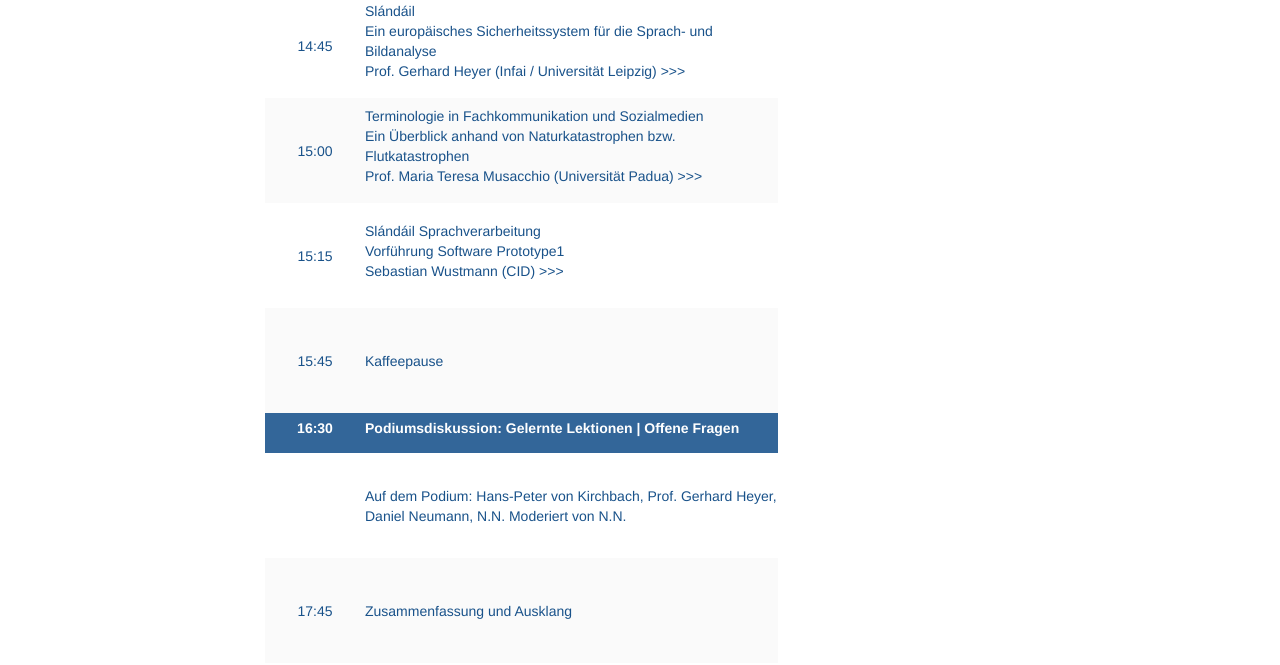
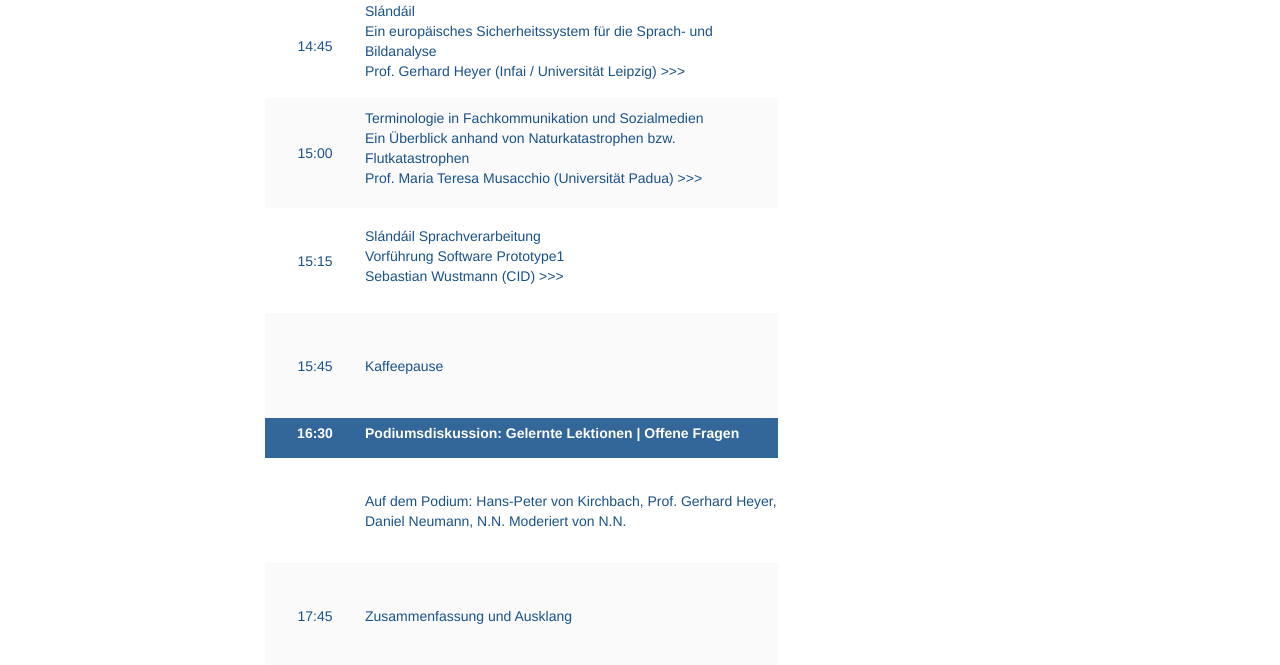
Before and after one commit to susedev/test, a Jekyll site: the page built from programm-uebersicht.html, in a window 1280 px wide. Shown: the part 1554-2219 px from the top of the page. Built offline with Jekyll 4.4.1, drawn with Linux system fonts in a browser that asks for light colours; nearby versions of some CDN libraries.

Commit message:
Edit from JekyllCMS

```diff
--- a/programm-uebersicht.html
+++ b/programm-uebersicht.html
@@ -84,8 +84,8 @@ title: Programm
 			</td>
 		</tr>
 		<tr>
-			<td style="background-color: rgb(255, 255, 255); border-color: rgb(255, 255, 255); text-align: center; vertical-align: middle; width: 100px; height: 105px;"><span style="color:#19528A;">13:45</span></td>
-			<td style="background-color: rgb(255, 255, 255); border-color: rgb(255, 255, 255); text-align: left; vertical-align: middle; height: 105px;">
+			<td style="background-color: rgb(255, 255, 255); border-color: rgb(255, 255, 255); text-align: center; vertical-align: middle; width: 100px; height: 110px;"><span style="color:#19528A;">13:45</span></td>
+			<td style="background-color: rgb(255, 255, 255); border-color: rgb(255, 255, 255); text-align: left; vertical-align: middle; height: 110px;">
 			<p><a href="http://eijc.github.io/data/beitraege-und-referentinnen.html#Kuhlicke"><span style="color:#19528A;">Informieren und partizipieren?</span></a><br />
 			<span style="color:#19528A;">Hochwasserkommunikation zwischen alten Strukturen und neuen Herausforderungen<br />
 			Dr. Christian Kuhlicke (Helmholtz-Zentrum f&uuml;r Umweltforschung) </span><a href="http://eijc.github.io/data/beitraege-und-referentinnen.html#Kuhlicke"><span style="color:#19528A;">&gt;&gt;&gt;</span></a></p>
@@ -107,8 +107,8 @@ title: Programm
 			</td>
 		</tr>
 		<tr>
-			<td style="background-color: rgb(250, 250, 250); border-color: rgb(255, 255, 255); text-align: center; vertical-align: middle; width: 100px; height: 105px;"><span style="color:#19528A;">15:00</span></td>
-			<td style="background-color: rgb(250, 250, 250); border-color: rgb(255, 255, 255); text-align: left; vertical-align: middle; height: 105px;">
+			<td style="background-color: rgb(250, 250, 250); border-color: rgb(255, 255, 255); text-align: center; vertical-align: middle; width: 100px; height: 110px;"><span style="color:#19528A;">15:00</span></td>
+			<td style="background-color: rgb(250, 250, 250); border-color: rgb(255, 255, 255); text-align: left; vertical-align: middle; height: 110px;">
 			<p><a href="http://eijc.github.io/data/beitraege-und-referentinnen.html#Musacchio"><span style="color:#19528A;">Terminologie in Fachkommunikation und Sozialmedien</span></a><br />
 			<span style="color:#19528A;">Ein &Uuml;berblick anhand von Naturkatastrophen bzw. Flutkatastrophen<br />
 			Prof. Maria Teresa Musacchio (Universit&auml;t Padua) </span><a href="http://eijc.github.io/data/beitraege-und-referentinnen.html#Musacchio"><span style="color:#19528A;">&gt;&gt;&gt;</span></a></p>
```
